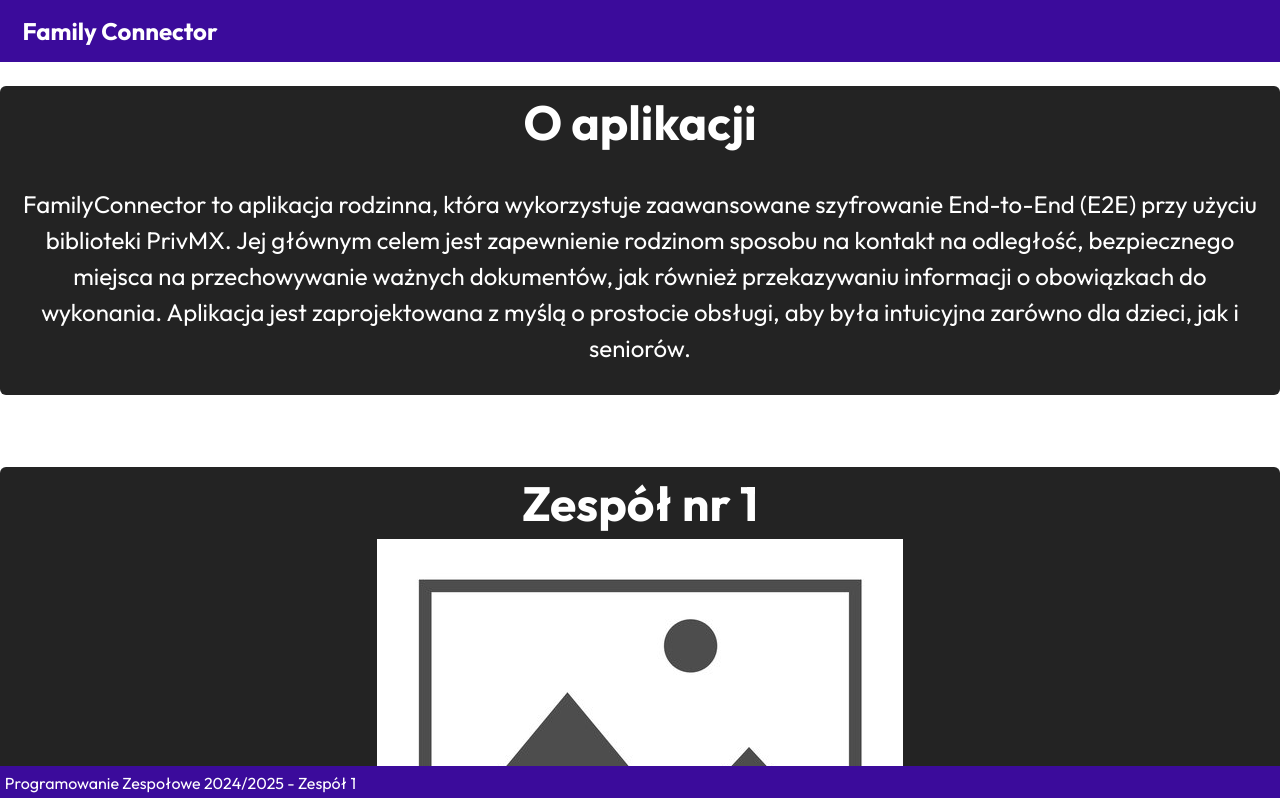
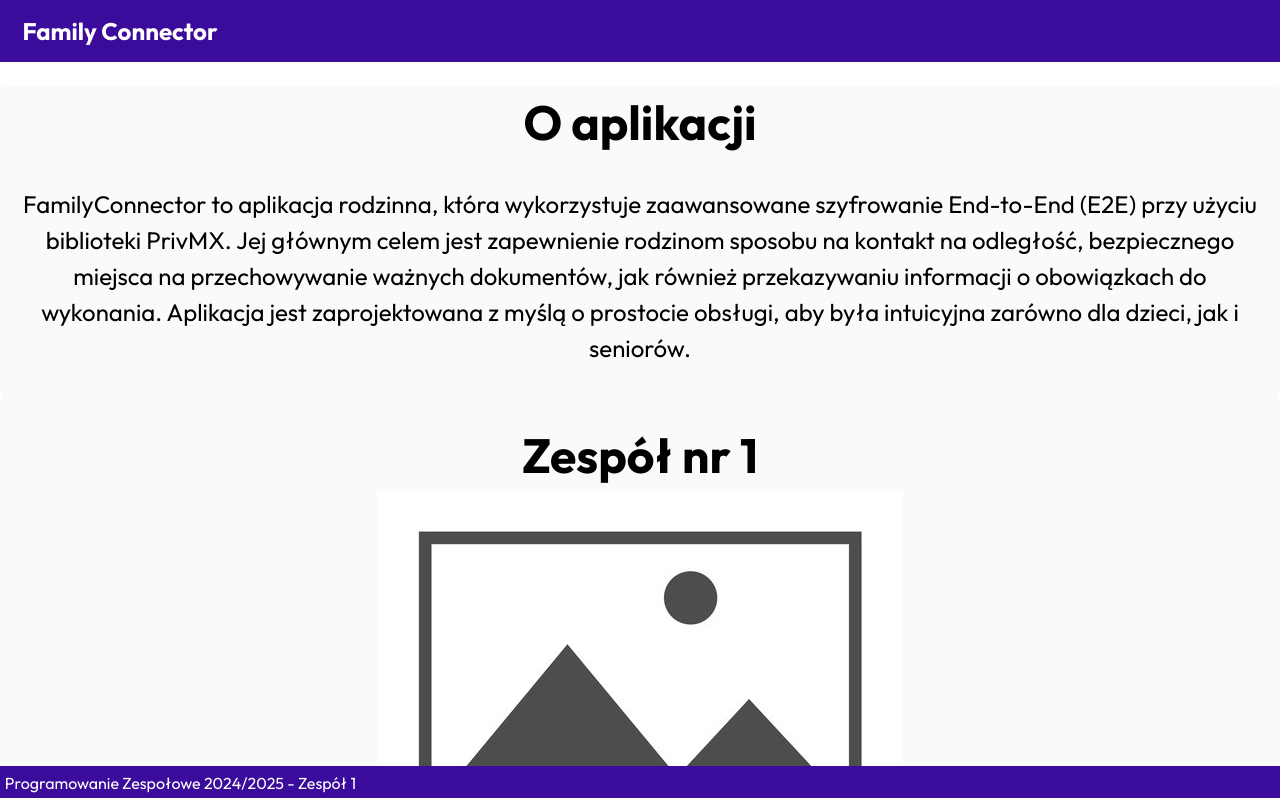
Before and after one commit to FamilyVaultApp/FamilyVault-Website, a React (Vite) app: page / in a window 1280 px wide. Shown: the top 798 px of the page. Built offline with nearby package versions, Linux system fonts and the light colour scheme.

Commit message:
Adjust page look

```diff
--- a/src/App.tsx
+++ b/src/App.tsx
@@ -11,13 +11,9 @@
     <>
       <TopBar />
       <AboutProject />
-      <br />
       <TeamMembers />
-      <br />
       <Meetings />
-      <br />
       <Timetable />
-      <br />
       <Footer />
     </>
   );
--- a/src/components/InfoBox.css
+++ b/src/components/InfoBox.css
@@ -1,11 +1,7 @@
-.infobox-border {
-    border-radius: 2rem;
-}
-
 .infobox {
-    background-color: #232323;
+    background-color: #fafafa;
     min-height: auto;
-    color: white;
+    color: black;
     font-family: "Outfit";
 }
 
--- a/src/components/InfoBoxes/AboutProject.tsx
+++ b/src/components/InfoBoxes/AboutProject.tsx
@@ -22,7 +22,6 @@
           <br />
         </div>
       </div>
-      <br />
     </>
   );
 };
--- a/src/components/InfoBoxes/Meetings.tsx
+++ b/src/components/InfoBoxes/Meetings.tsx
@@ -2,7 +2,6 @@
 const Meetings = () => {
   return (
     <>
-      <br />
       <div className="infobox-border">
         <div className="infobox container-xxl bd-gutter rounded-2">
           <div className="infobox-title">Spotkania zespołu</div>
@@ -49,7 +48,6 @@
           <br />
         </div>
       </div>
-      <br />
     </>
   );
 };
--- a/src/components/InfoBoxes/TeamMembers.tsx
+++ b/src/components/InfoBoxes/TeamMembers.tsx
@@ -5,9 +5,9 @@
 const TeamMembers = () => {
   return (
     <>
-      <br />
       <div className="infobox-border">
         <div className="infobox container-xxl bd-gutter rounded-2">
+          <br />
           <div className="infobox-title">Zespół nr 1</div>
           <div className="infobox-img">
             <img src="/placeholder.jpg"></img>
@@ -50,7 +50,6 @@
           <br />
         </div>
       </div>
-      <br />
     </>
   );
 };
--- a/src/components/InfoBoxes/Timetable.tsx
+++ b/src/components/InfoBoxes/Timetable.tsx
@@ -2,7 +2,6 @@
 const Timetable = () => {
   return (
     <>
-      <br />
       <div className="infobox-border">
         <div className="infobox container-xxl bd-gutter rounded-2">
           <div className="infobox-title">Harmonogram pracy</div>
```
Also changed, not shown: 1 other file (tests, documents, lock files or other folders).
